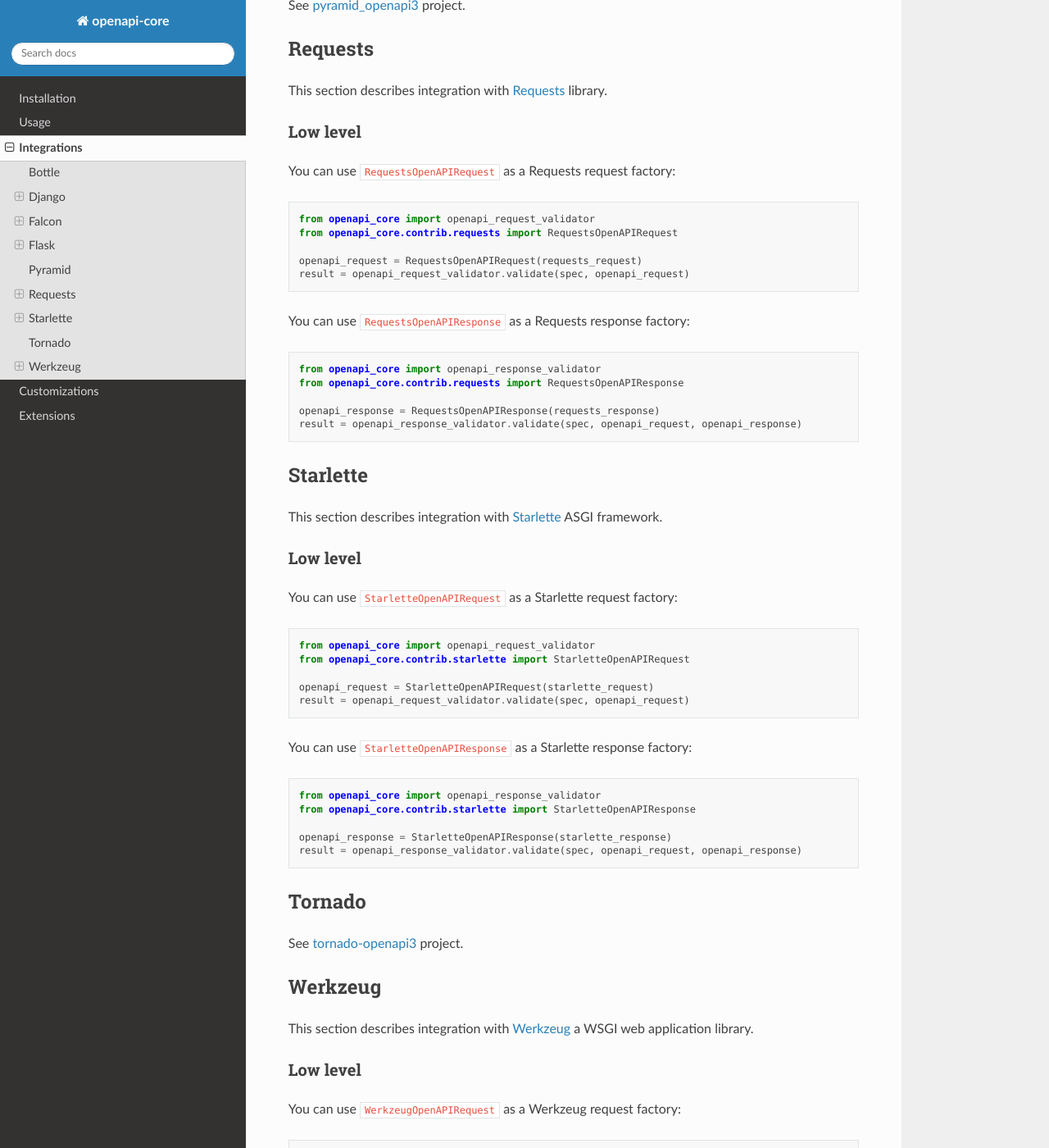
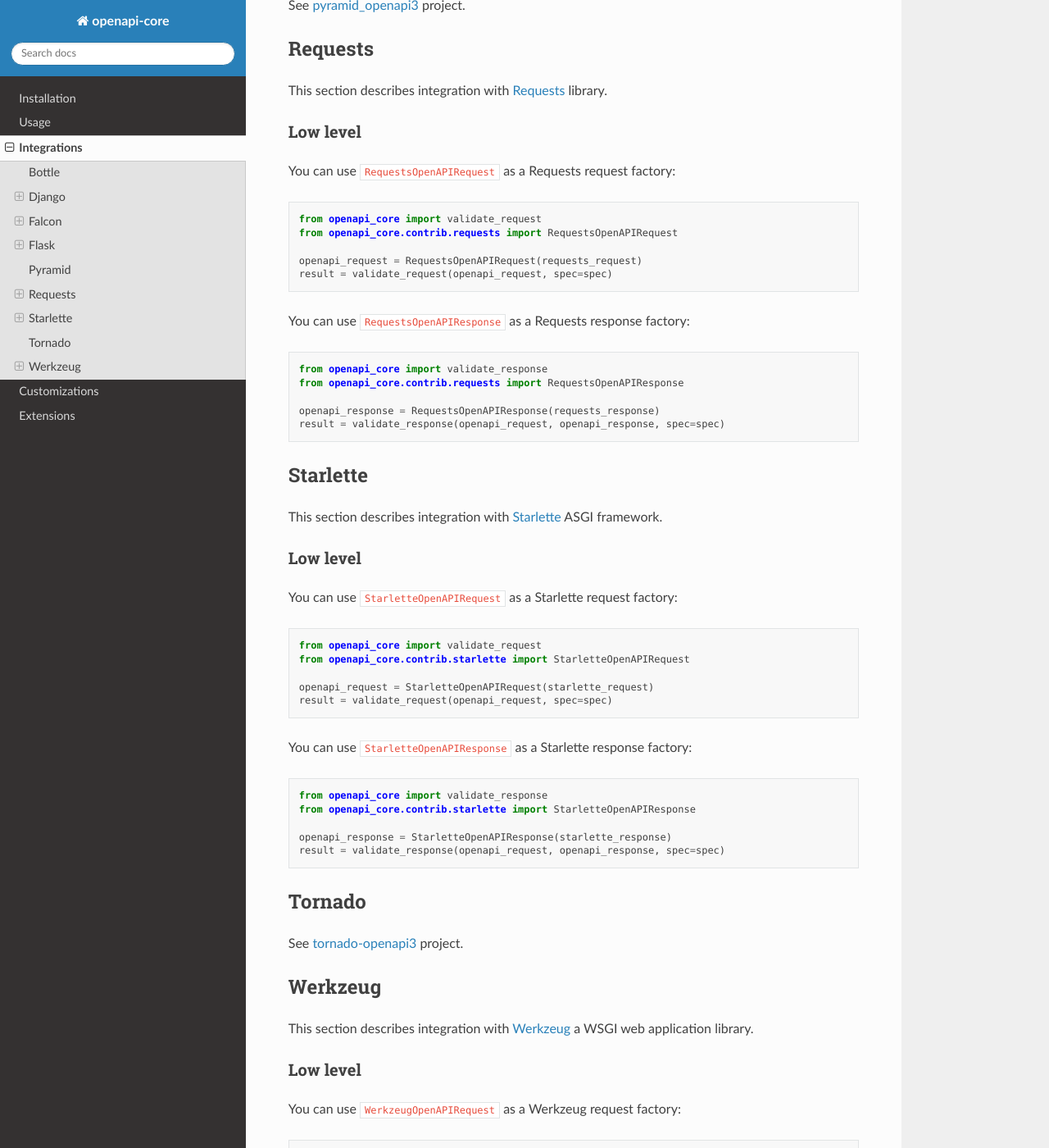
Before and after one commit to python-openapi/openapi-core, a Sphinx documentation site: the page built from docs/integrations.rst, in a window 1280 px wide and 1400 px high, scrolled down 3999 px. Shown: the whole window at 82% size. Built offline with Sphinx 7.4.7 and the Read the Docs theme 2.0.0, drawn with Linux system fonts in a browser that asks for light colours; some of the changed text lies outside the part shown.

```diff
--- a/docs/integrations.rst
+++ b/docs/integrations.rst
@@ -56,21 +56,21 @@ You can use ``DjangoOpenAPIRequest`` as a Django request factory:
 
 .. code-block:: python
 
-   from openapi_core import openapi_request_validator
+   from openapi_core import validate_request
    from openapi_core.contrib.django import DjangoOpenAPIRequest
 
    openapi_request = DjangoOpenAPIRequest(django_request)
-   result = openapi_request_validator.validate(spec, openapi_request)
+   result = validate_request(openapi_request, spec=spec)
 
 You can use ``DjangoOpenAPIResponse`` as a Django response factory:
 
 .. code-block:: python
 
-   from openapi_core import openapi_response_validator
+   from openapi_core import validate_response
    from openapi_core.contrib.django import DjangoOpenAPIResponse
 
    openapi_response = DjangoOpenAPIResponse(django_response)
-   result = openapi_response_validator.validate(spec, openapi_request, openapi_response)
+   result = validate_response(openapi_request, openapi_response, spec=spec)
 
 
 Falcon
@@ -115,21 +115,21 @@ You can use ``FalconOpenAPIRequest`` as a Falcon request factory:
 
 .. code-block:: python
 
-   from openapi_core import openapi_request_validator
+   from openapi_core import validate_request
    from openapi_core.contrib.falcon import FalconOpenAPIRequest
 
    openapi_request = FalconOpenAPIRequest(falcon_request)
-   result = openapi_request_validator.validate(spec, openapi_request)
+   result = validate_request(openapi_request, spec=spec)
 
 You can use ``FalconOpenAPIResponse`` as a Falcon response factory:
 
 .. code-block:: python
 
-   from openapi_core import openapi_response_validator
+   from openapi_core import validate_response
    from openapi_core.contrib.falcon import FalconOpenAPIResponse
 
    openapi_response = FalconOpenAPIResponse(falcon_response)
-   result = openapi_response_validator.validate(spec, openapi_request, openapi_response)
+   result = validate_response(openapi_request, openapi_response, spec=spec)
 
 
 Flask
@@ -196,11 +196,11 @@ You can use ``FlaskOpenAPIRequest`` as a Flask request factory:
 
 .. code-block:: python
 
-   from openapi_core import openapi_request_validator
+   from openapi_core import validate_request
    from openapi_core.contrib.flask import FlaskOpenAPIRequest
 
    openapi_request = FlaskOpenAPIRequest(flask_request)
-   result = openapi_request_validator.validate(spec, openapi_request)
+   result = validate_request(openapi_request, spec=spec)
 
 For response factory see `Werkzeug`_ integration.
 
@@ -223,21 +223,21 @@ You can use ``RequestsOpenAPIRequest`` as a Requests request factory:
 
 .. code-block:: python
 
-   from openapi_core import openapi_request_validator
+   from openapi_core import validate_request
    from openapi_core.contrib.requests import RequestsOpenAPIRequest
 
    openapi_request = RequestsOpenAPIRequest(requests_request)
-   result = openapi_request_validator.validate(spec, openapi_request)
+   result = validate_request(openapi_request, spec=spec)
 
 You can use ``RequestsOpenAPIResponse`` as a Requests response factory:
 
 .. code-block:: python
 
-   from openapi_core import openapi_response_validator
+   from openapi_core import validate_response
    from openapi_core.contrib.requests import RequestsOpenAPIResponse
 
    openapi_response = RequestsOpenAPIResponse(requests_response)
-   result = openapi_response_validator.validate(spec, openapi_request, openapi_response)
+   result = validate_response(openapi_request, openapi_response, spec=spec)
 
 
 Starlette
@@ -252,21 +252,21 @@ You can use ``StarletteOpenAPIRequest`` as a Starlette request factory:
 
 .. code-block:: python
 
-   from openapi_core import openapi_request_validator
+   from openapi_core import validate_request
    from openapi_core.contrib.starlette import StarletteOpenAPIRequest
 
    openapi_request = StarletteOpenAPIRequest(starlette_request)
-   result = openapi_request_validator.validate(spec, openapi_request)
+   result = validate_request(openapi_request, spec=spec)
 
 You can use ``StarletteOpenAPIResponse`` as a Starlette response factory:
 
 .. code-block:: python
 
-   from openapi_core import openapi_response_validator
+   from openapi_core import validate_response
    from openapi_core.contrib.starlette import StarletteOpenAPIResponse
 
    openapi_response = StarletteOpenAPIResponse(starlette_response)
-   result = openapi_response_validator.validate(spec, openapi_request, openapi_response)
+   result = validate_response(openapi_request, openapi_response, spec=spec)
 
 
 Tornado
@@ -287,18 +287,18 @@ You can use ``WerkzeugOpenAPIRequest`` as a Werkzeug request factory:
 
 .. code-block:: python
 
-   from openapi_core import openapi_request_validator
+   from openapi_core import validate_request
    from openapi_core.contrib.werkzeug import WerkzeugOpenAPIRequest
 
    openapi_request = WerkzeugOpenAPIRequest(werkzeug_request)
-   result = openapi_request_validator.validate(spec, openapi_request)
+   result = validate_request(openapi_request, spec=spec)
 
 You can use ``WerkzeugOpenAPIResponse`` as a Werkzeug response factory:
 
 .. code-block:: python
 
-   from openapi_core import openapi_response_validator
+   from openapi_core import validate_response
    from openapi_core.contrib.werkzeug import WerkzeugOpenAPIResponse
 
    openapi_response = WerkzeugOpenAPIResponse(werkzeug_response)
-   result = openapi_response_validator.validate(spec, openapi_request, openapi_response)
+   result = validate_response(openapi_request, openapi_response, spec=spec)
```
Also changed, not shown: README.rst (+7 -17 lines), docs/usage.rst (+6 -16 lines), 4 other files.
